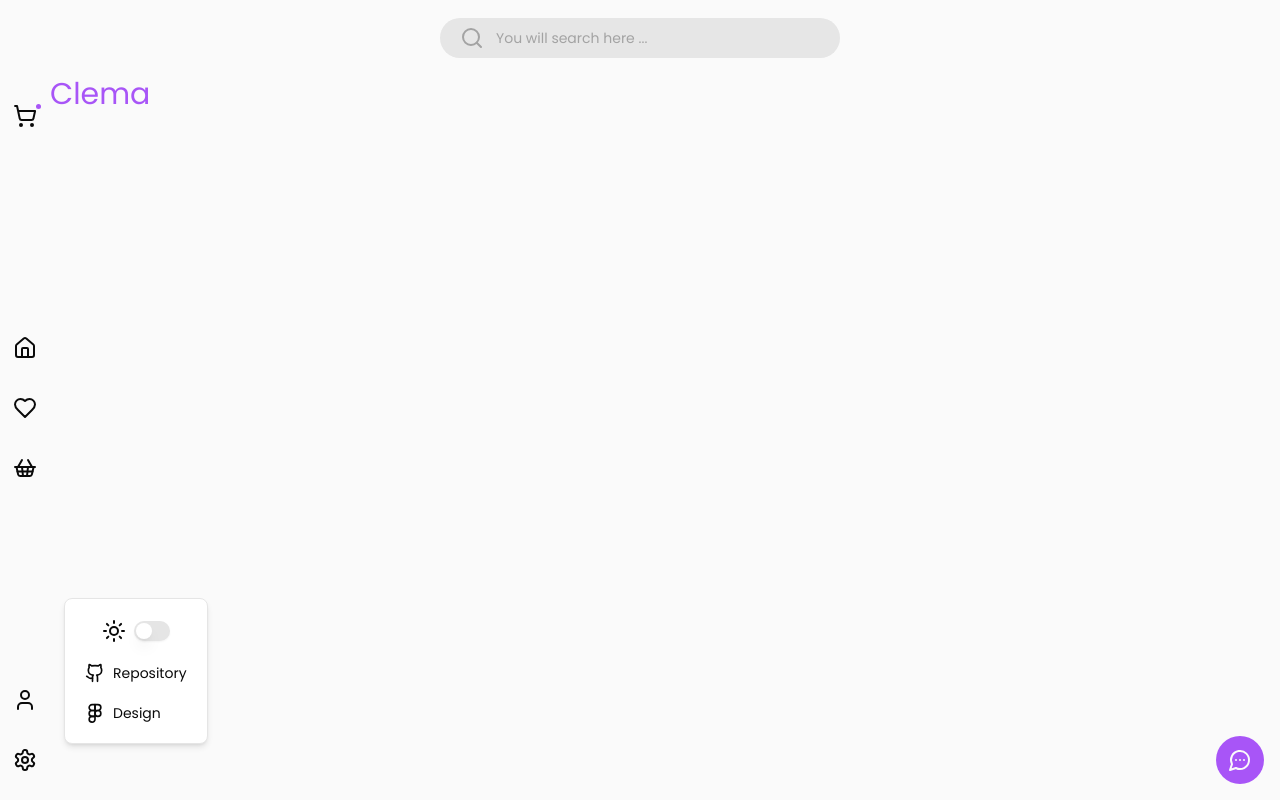
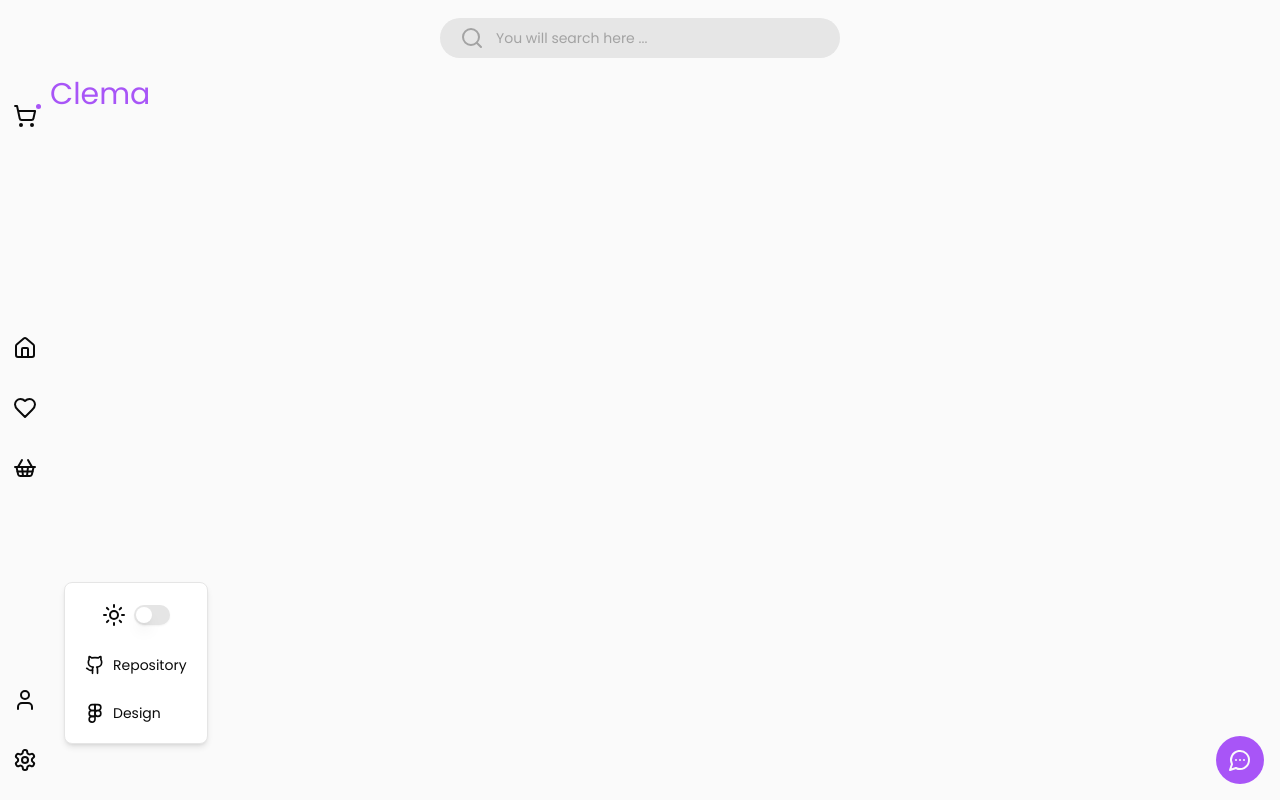
Before and after one commit to ClemilsonAzevedo/TheStore, a React (Vite) app in the folder web/: page / in a window 1280 px wide. Both pictures are taken after a click on the icon 25 px from the left and 760 px from the top of the page. Built offline with nearby package versions, Linux system fonts and the light colour scheme.

Commit message:
Style: Add more padding on Setigns

```diff
--- a/web/src/components/aside/aside.tsx
+++ b/web/src/components/aside/aside.tsx
@@ -55,15 +55,15 @@ export default function Aside() {
 							<Settings className='hover:rotate-90 transition' />
 						</PopoverTrigger>
 
-						<PopoverContent className='max-w-max ml-16 p-5 flex flex-col items-start gap-5'>
-							<div className='flex items-center right-0 justify-center w-full gap-2'>
+						<PopoverContent className='max-w-max ml-16 flex flex-col items-start gap-5'>
+							<div className='flex items-center right-0 justify-center w-full gap-2 p-1'>
 								<label htmlFor='theme'>
 									<Sun />
 								</label>
 								<Switch id='theme' className='focus:outline-none' />
 							</div>
 							<a
-								className='flex items-center gap-2 transition hover:text-violet-500'
+								className='flex items-center gap-2 transition hover:text-violet-500 p-1'
 								href='http://'
 								target='_blank'
 								rel='noopener noreferrer'
@@ -72,7 +72,7 @@ export default function Aside() {
 								<span className='text-sm'>Repository</span>
 							</a>
 							<a
-								className='flex items-center gap-2 transition hover:text-violet-500'
+								className='flex items-center gap-2 transition hover:text-violet-500 p-1'
 								href='http://'
 								target='_blank'
 								rel='noopener noreferrer'
```
